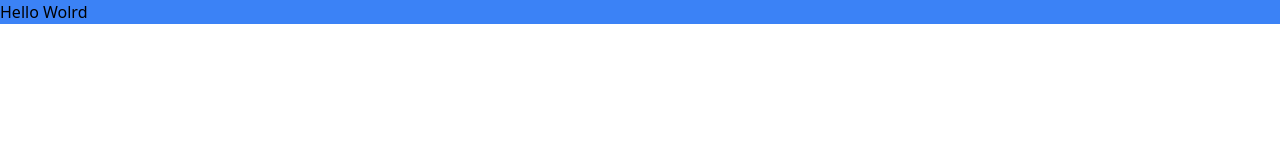
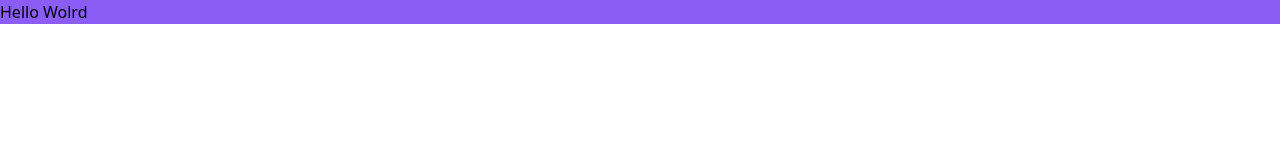
Before and after one commit to uiuxkimabe/project-villa, a website: page src/index.html in a window 1280 px wide. Drawn offline with Linux system fonts and the light colour scheme.

Commit message:
rubah warna backgroun

```diff
--- a/src/index.html
+++ b/src/index.html
@@ -7,6 +7,6 @@
     <link rel="stylesheet" href="./style/output.css" />
   </head>
   <body>
-    <p class="bg-blue-500">Hello Wolrd</p>
+    <p class="bg-violet-500">Hello Wolrd</p>
   </body>
 </html>
```
Also changed, not shown: src/style/output.css.
